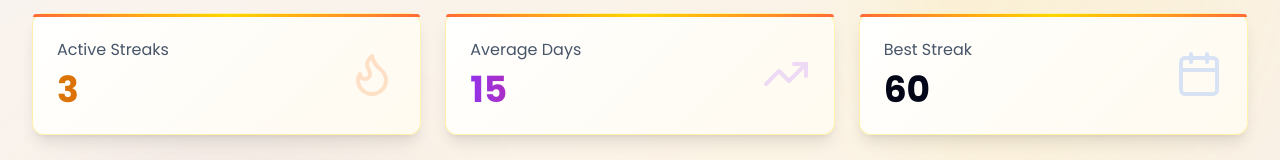
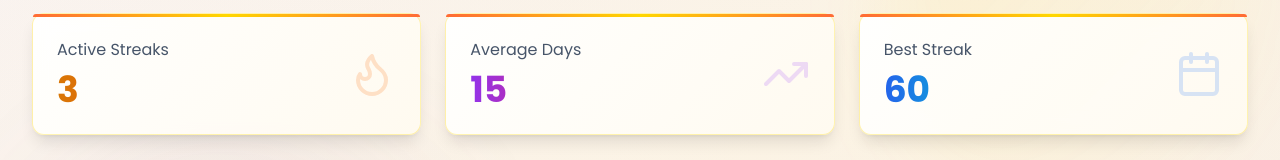
Before and after one commit to spavythra/ClearNest, a Next.js app: page /streaks in a window 1280 px wide. Shown: the part 240-400 px from the top of the page. Built offline with nearby package versions, Linux system fonts and the light colour scheme; no server answers.

Commit message:
Add missing text-gradient-peacock utility class to globals.css The Streaks page referenced text-gradient-peacock but the class was never defined (only bg-gradient-peacock existed). Adds a matching blue-to-cyan text gradient so the Best Streak stat renders correctly.

```diff
--- a/styles/globals.css
+++ b/styles/globals.css
@@ -181,6 +181,10 @@
     @apply bg-gradient-to-r from-purple-600 to-pink-600 bg-clip-text text-transparent;
   }
 
+  .text-gradient-peacock {
+    @apply bg-gradient-to-r from-blue-600 to-cyan-500 bg-clip-text text-transparent;
+  }
+
   .divider-gold {
     @apply h-0.5 bg-gradient-to-r from-transparent via-amber-400 to-transparent;
   }
```
